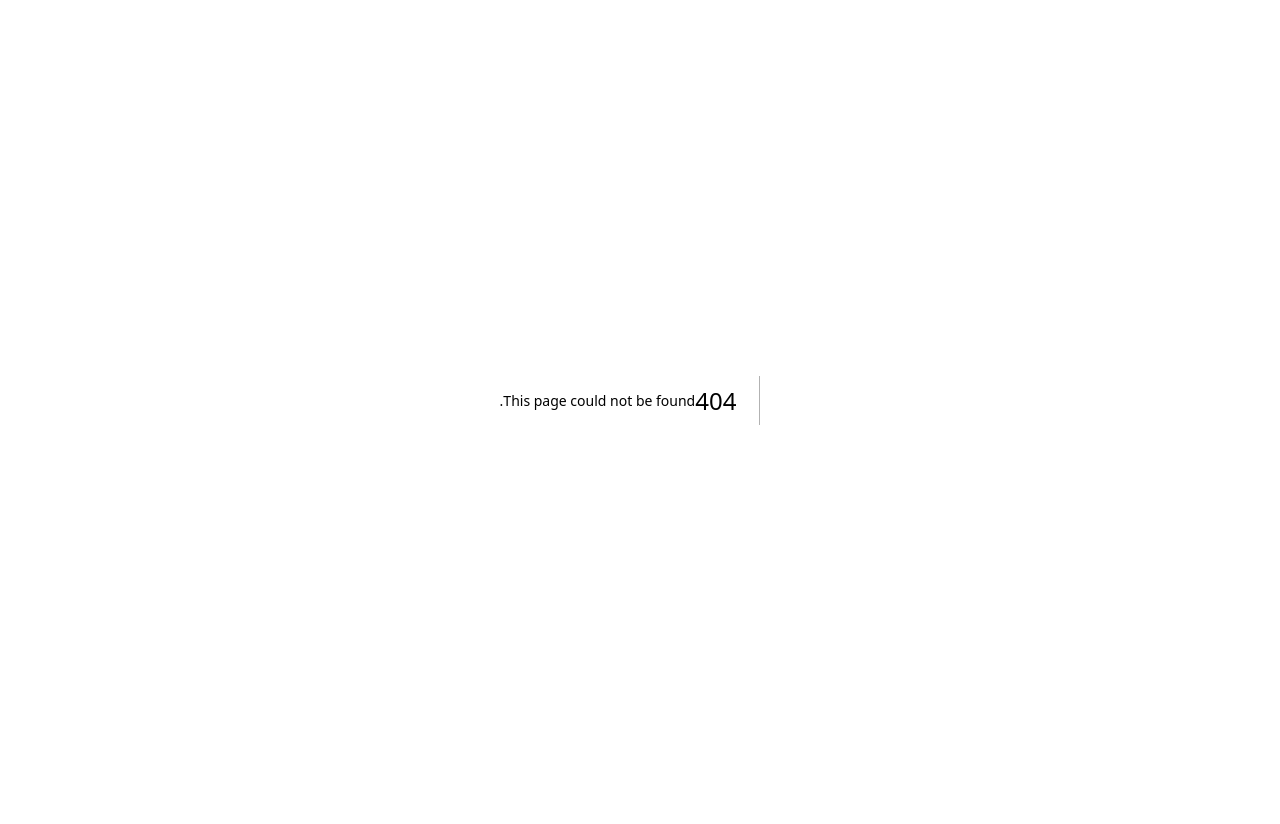
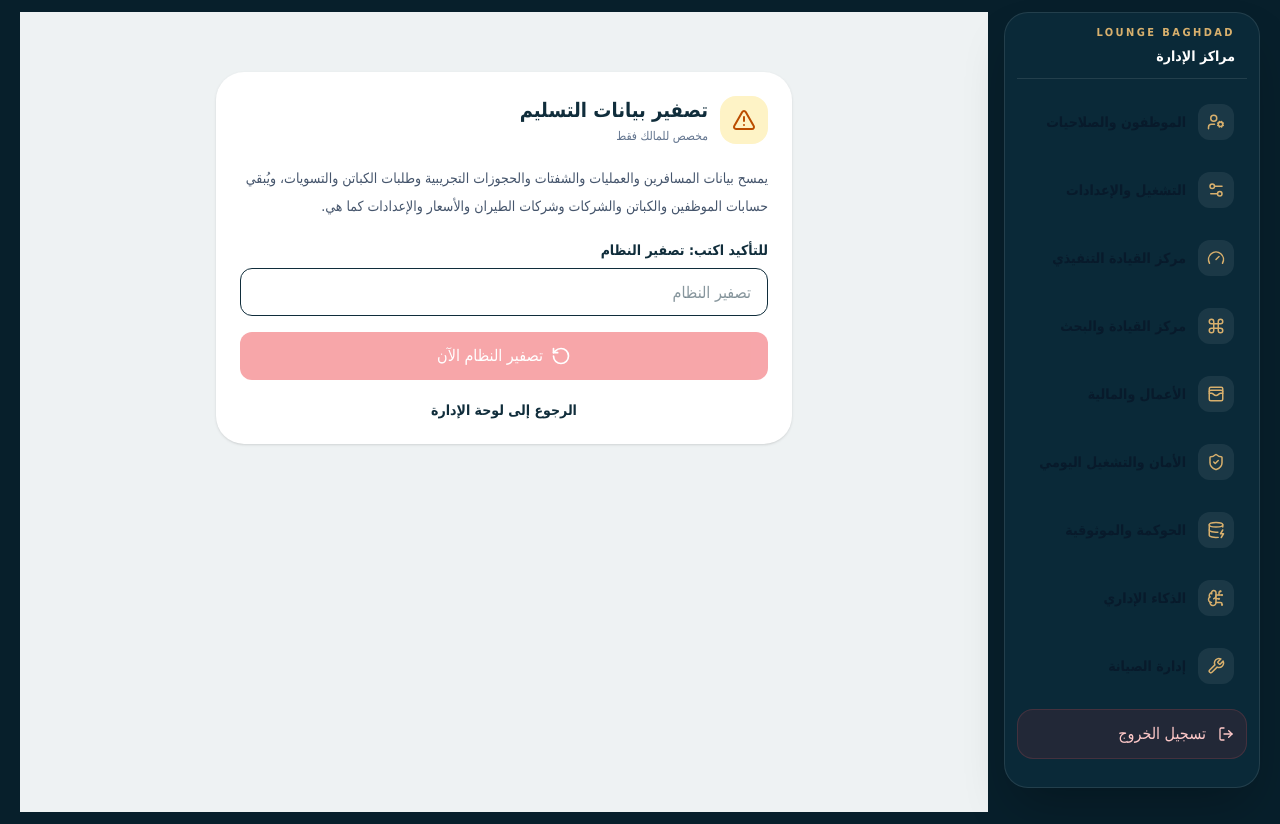
Before and after one commit to mohanedadnan99-dotcom/BaghdadLounge, a Next.js app: page /admin/handover-reset in a window 1280 px wide. Before the commit this address had no page. Before the commit the page ends 800 px from the top, so only its background shows below. Built offline with nearby package versions, Linux system fonts and the light colour scheme.

Commit message:
feat: add owner-only handover reset screen

```diff
--- /dev/null
+++ b/app/admin/handover-reset/page.tsx
@@ -0,0 +1,44 @@
+"use client";
+
+import { useState } from "react";
+import Link from "next/link";
+import { AlertTriangle, CheckCircle2, Loader2, RotateCcw } from "lucide-react";
+
+export default function HandoverResetPage() {
+  const [confirmText, setConfirmText] = useState("");
+  const [busy, setBusy] = useState(false);
+  const [result, setResult] = useState<any>(null);
+  const [error, setError] = useState("");
+
+  async function reset() {
+    if (confirmText !== "تصفير النظام") return;
+    setBusy(true); setError(""); setResult(null);
+    try {
+      const token = sessionStorage.getItem("mainAdminToken") || "";
+      const response = await fetch("/api/admin/handover-reset", {
+        method: "POST",
+        credentials: "same-origin",
+        headers: { "Content-Type": "application/json", ...(token ? { Authorization: `Bearer ${token}` } : {}) },
+        body: JSON.stringify({ confirm: "RESET_HANDOVER_DATA" })
+      });
+      const data = await response.json();
+      if (!response.ok) throw new Error(data.message || "تعذر تصفير النظام");
+      setResult(data);
+    } catch (e) {
+      setError(e instanceof Error ? e.message : "تعذر تصفير النظام");
+    } finally { setBusy(false); }
+  }
+
+  return <main dir="rtl" className="min-h-screen bg-[#eef2f3] p-5 text-[#102d3b]">
+    <div className="mx-auto max-w-xl pt-10">
+      <div className="rounded-[28px] bg-white p-6 shadow-sm">
+        <div className="flex items-center gap-3"><div className="grid size-12 place-items-center rounded-2xl bg-amber-100 text-amber-700"><AlertTriangle className="size-6"/></div><div><h1 className="text-xl font-bold">تصفير بيانات التسليم</h1><p className="mt-1 text-xs text-slate-500">مخصص للمالك فقط</p></div></div>
+        <p className="mt-5 text-sm leading-7 text-slate-600">يمسح بيانات المسافرين والعمليات والشفتات والحجوزات التجريبية وطلبات الكباتن والتسويات، ويُبقي حسابات الموظفين والكباتن والشركات وشركات الطيران والأسعار والإعدادات كما هي.</p>
+        {!result && <><label className="mt-5 block text-sm font-semibold">للتأكيد اكتب: تصفير النظام</label><input value={confirmText} onChange={e=>setConfirmText(e.target.value)} className="mt-2 h-12 w-full rounded-xl border px-4" placeholder="تصفير النظام"/><button onClick={reset} disabled={busy||confirmText!=="تصفير النظام"} className="mt-4 flex h-12 w-full items-center justify-center gap-2 rounded-xl bg-red-600 font-bold text-white disabled:opacity-35">{busy?<Loader2 className="size-5 animate-spin"/>:<RotateCcw className="size-5"/>}تصفير النظام الآن</button></>}
+        {error&&<div className="mt-4 rounded-xl bg-red-50 p-4 text-sm text-red-700">{error}</div>}
+        {result&&<div className="mt-5 rounded-2xl bg-emerald-50 p-5 text-emerald-800"><div className="flex items-center gap-2 font-bold"><CheckCircle2 className="size-5"/>تم تصفير بيانات النظام</div><p className="mt-2 text-sm">عمليات الصالة: {result.removed?.opsEntries||0} · حجوزات الموقع: {result.removed?.publicBookings||0} · طلبات الكباتن: {result.removed?.captainOrders||0}</p></div>}
+        <Link href="/admin" className="mt-5 block text-center text-sm font-semibold text-[#153f57]">الرجوع إلى لوحة الإدارة</Link>
+      </div>
+    </div>
+  </main>;
+}
```
